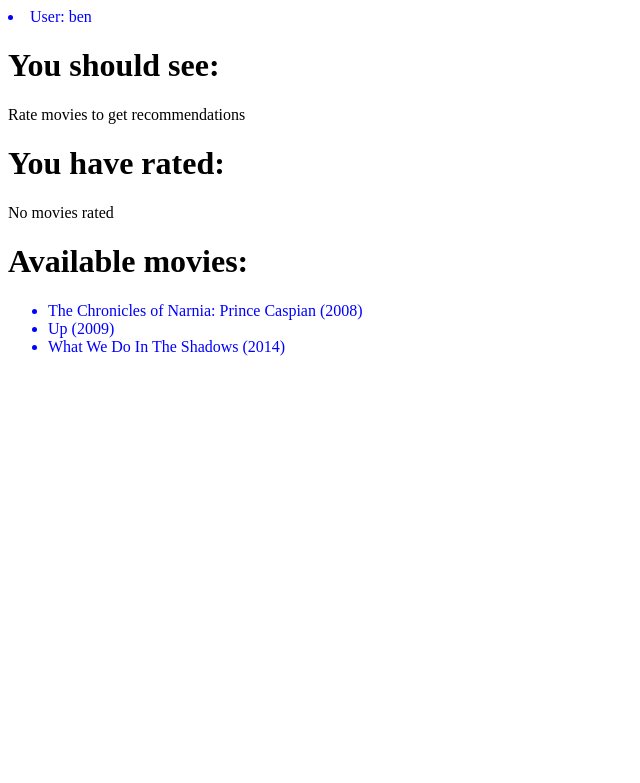
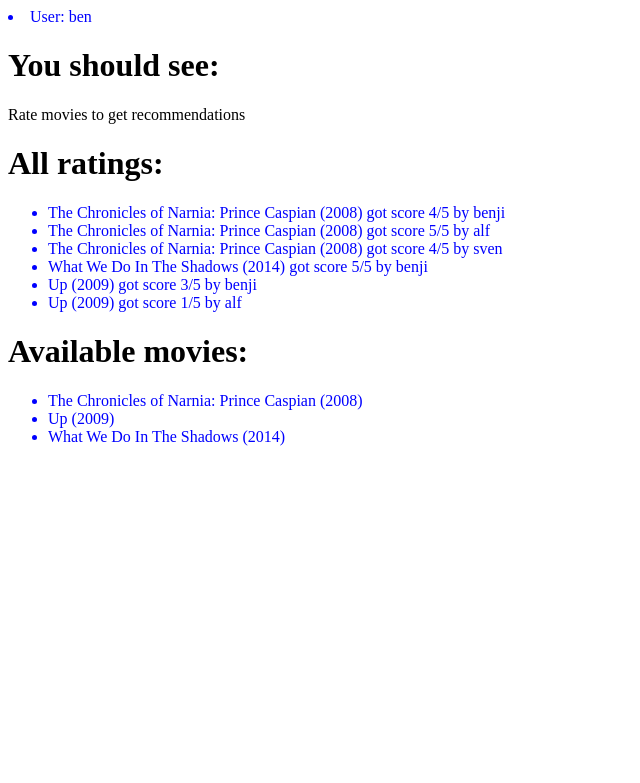
Before and after one commit to benjaminleon/advicer, a Django app: page /polls/ in a window 1280 px wide. Shown: the top 783 px of the page, without its empty margins (0-640 px from the left). Run offline with Django 3.2, Linux system fonts and the light colour scheme; a user stored in the database is signed in; data comes from the database, SQL or seed files in the repository.

Commit message:
Present all ratings on the index page

```diff
--- a/polls/models.py
+++ b/polls/models.py
@@ -43,7 +43,7 @@ class UserRating(models.Model):
     rating = models.IntegerField(default=0, validators=[MaxValueValidator(5)])
 
     def __str__(self):
-        return self.user_name
+        return "{} got score {}/5 by {}".format(self.movie.__str__(), str(self.rating), self.user_name)
 
     class Meta:
         unique_together = ('movie', 'user_name')
--- a/polls/templates/polls/index.html
+++ b/polls/templates/polls/index.html
@@ -7,8 +7,16 @@
     <h1>You should see:</h1>
     Rate movies to get recommendations
 
-    <h1>You have rated:</h1>
-    No movies rated
+    <h1>All ratings:</h1>
+    {% if ratings %}
+    <ul>
+        {% for rating in ratings %}
+            <li>{{ rating }}</li>
+        {% endfor %}
+    </ul>
+    {% else %}
+        <p>No movies rated.</p>
+    {% endif %}
 
     <h1>Available movies:</h1>
     {% if movies %}
--- a/polls/urls.py
+++ b/polls/urls.py
@@ -3,7 +3,7 @@ from . import views
 
 app_name = 'polls'  # Namespacing
 urlpatterns = [
-    path('', views.IndexView.as_view(), name='index'),
+    path('', views.index, name='index'),
     path('<int:pk>/', views.DetailView.as_view(), name='detail'),
     path('<int:pk>/results/', views.ResultsView.as_view(), name='results'),
     path('<int:question_id>/vote/', views.vote, name='vote'),
--- a/polls/views.py
+++ b/polls/views.py
@@ -5,17 +5,15 @@ from django.views import generic
 from django.utils import timezone
 
 from .models import Choice, Question
-from .models import Movie
+from .models import Movie, UserRating
 
-class IndexView(generic.ListView):
-    template_name = 'polls/index.html'
-    context_object_name = 'movies'
+def index(request):
+    context = {
+        'movies': Movie.objects.all(),
+        'ratings': UserRating.objects.all(),
+    }
 
-    def get_queryset(self):
-        """
-        Return the recommended movies.
-        """
-        return Movie.objects.all()
+    return render(request, 'polls/index.html', context)
 
 
 class DetailView(generic.DetailView):
```
